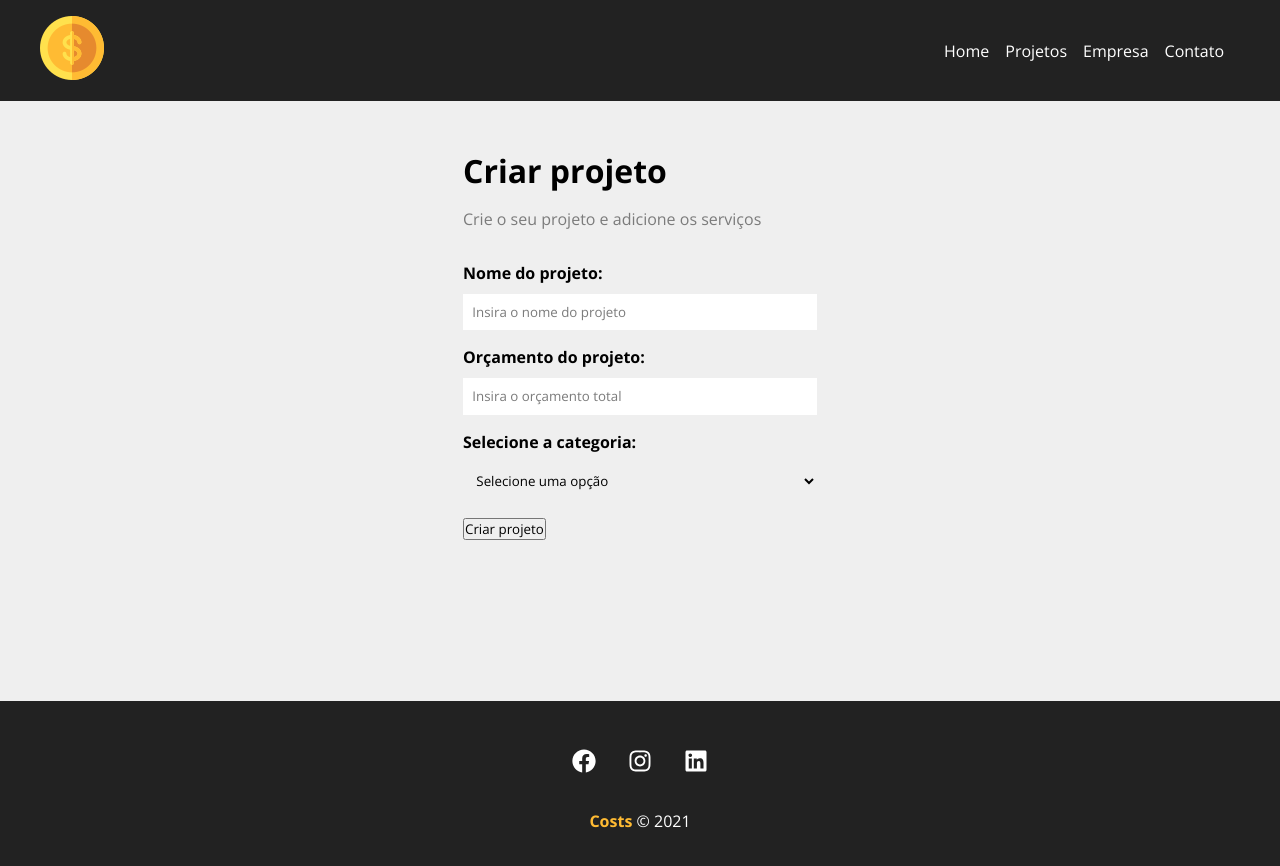
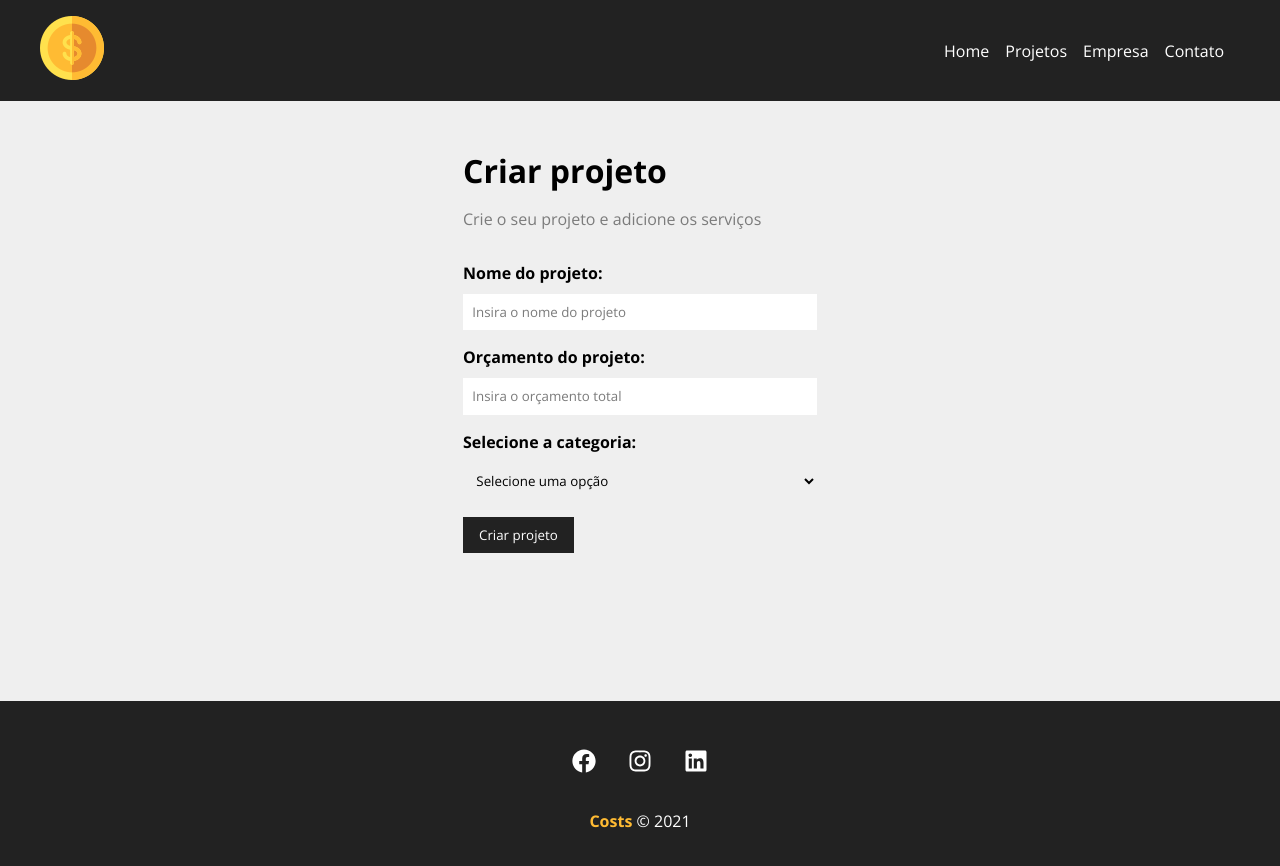
Before and after one commit to AlefMemTav/react-costs-app, a JavaScript app: page /newproject in a window 1280 px wide. Shown: the top 866 px of the page. Built offline with nearby package versions, Linux system fonts and the light colour scheme; the HTML template or start-up script is replaced by a standard one.

Commit message:
Created SubmitButton and SubmitButton.module.css

```diff
--- /dev/null
+++ b/src/components/form/SubmitButton.js
@@ -0,0 +1,11 @@
+import styles from './SubmitButton.module.css'
+
+function SubmitButton({text}) {
+  return (
+    <div>
+        <button className={styles.btn}>{text}</button>
+    </div>
+  )
+}
+
+export default SubmitButton
--- /dev/null
+++ b/src/components/form/SubmitButton.module.css
@@ -0,0 +1,13 @@
+.btn{
+    background-color: #222;
+    color: #fff;
+    padding: 0.7em 1.2em;
+    text-decoration: none;
+    transition: .5s;
+    cursor: pointer;
+    border: none;
+}
+
+.btn:hover{
+    color: #ffbb33;
+}
--- a/src/components/pages/NewProject.js
+++ b/src/components/pages/NewProject.js
@@ -7,7 +7,7 @@
         <div className={styles.newproject_container}>
             <h1>Criar projeto</h1>
             <p>Crie o seu projeto e adicione os serviços</p>
-            <ProjectForm />
+            <ProjectForm btnText="Criar projeto" />
         </div>
     )
 }
--- a/src/components/project/ProjectForm.js
+++ b/src/components/project/ProjectForm.js
@@ -1,9 +1,10 @@
 import Input from '../form/Input'
 import Select from '../form/Select'
+import SubmitButton from '../form/SubmitButton'
 
 import styles from './ProjectForm.module.css'
 
-function ProjectForm(){
+function ProjectForm({btnText}){
     return(
         <form className={styles.form}>
             <Input
@@ -20,10 +21,9 @@
             />
             <Select
                 name="category_id"
-                text="Selecione a categoria" />
-            <div>
-                <input type="submit" value="Criar projeto" />
-            </div>
+                text="Selecione a categoria"
+            />
+            <SubmitButton text={btnText}/>
         </form>
     )
 }
```
